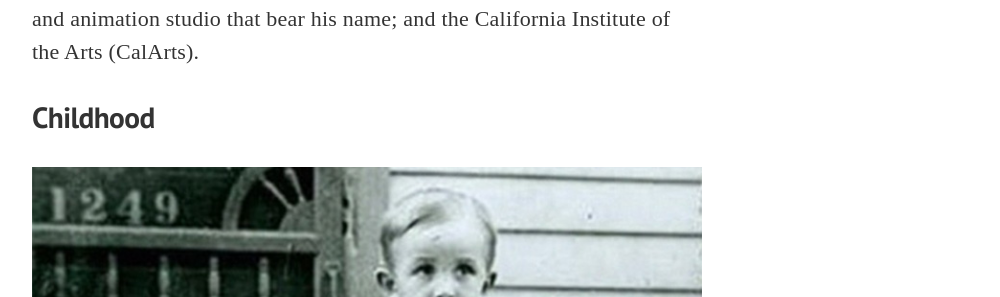
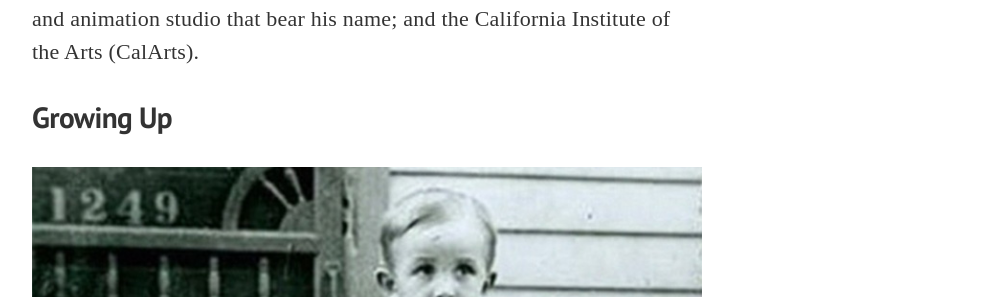
Before and after one commit to operatingrole/operatingrole.github.io, a Jekyll site: the page built from _posts/2014-12-15-a-life-of-walt-disney.markdown, in a window 1280 px wide and 900 px high, scrolled down 1430 px. Shown: the part 162-459 px from the top of the window, without its empty margins (273-1273 px from the left). Built offline with Jekyll 4.4.1, drawn with Linux system fonts in a browser that asks for light colours; nearby versions of some CDN libraries; some web fonts are replaced; Markdown is read by kramdown in place of the engine named in the settings; comment, search, counter and statistics services are not loaded.

Commit message:
testing change

```diff
--- a/_posts/2014-12-15-a-life-of-walt-disney.markdown
+++ b/_posts/2014-12-15-a-life-of-walt-disney.markdown
@@ -23,7 +23,7 @@ As an animator and entrepreneur, Disney was particularly noted as a filmmaker an
 
 Disney died from lung cancer on December 15, 1966, in Burbank, California. He left behind a vast legacy, including numerous animated shorts and feature films produced during his lifetime; the company, parks, and animation studio that bear his name; and the California Institute of the Arts (CalArts).
 
-#### Childhood
+#### Growing Up
 
 <div class="img img--fullContainer img--14xLeading" style="background-image: url({{ site.baseurl_posts_img }}walt-childhood.jpg);"></div>
 
```
